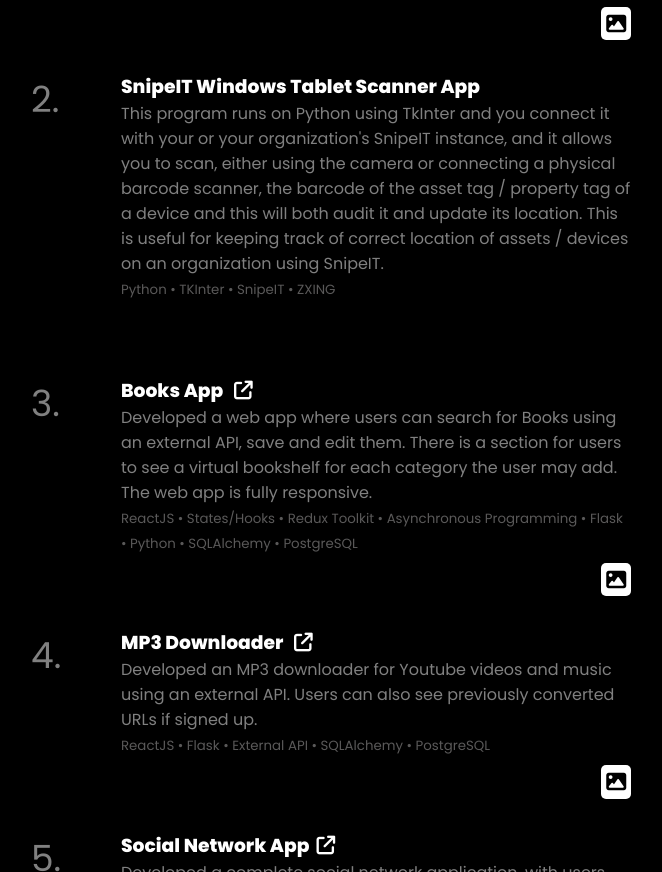
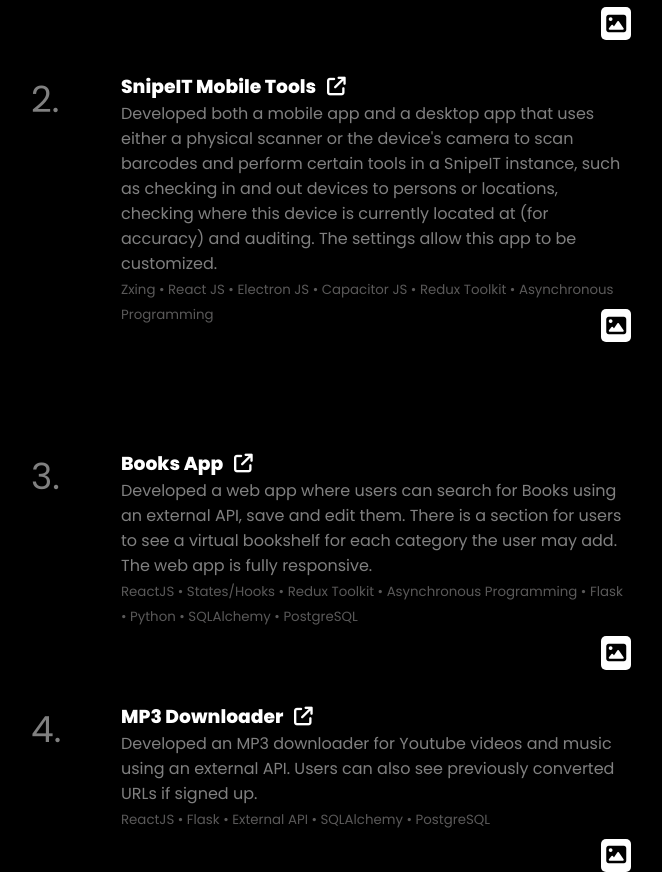
Before and after one commit to gscruz627/portfolio, a plain HTML site: page index.html in a window 1280 px wide. Shown: the part 1070-1942 px from the top of the page, without its empty margins (309-971 px from the left). Drawn offline with Linux system fonts and the light colour scheme.

Commit message:
Modified index.html, added new project

```diff
--- a/index.html
+++ b/index.html
@@ -78,13 +78,19 @@
         <div>
             <small>2.</small>
             <div>
-                <h3>SnipeIT Windows Tablet Scanner App &nbsp;</h3>
-                <p>This program runs on Python using TkInter and you connect it with your or your organization's SnipeIT instance, and it allows
-                    you to scan, either using the camera or connecting a physical barcode scanner, the barcode of the asset tag / property tag
-                    of a device and this will both audit it and update its location.
-                    This is useful for keeping track of correct location of assets / devices on an organization using SnipeIT.
+                <h3>SnipeIT Mobile Tools &nbsp; <a href="https://github.com/gscruz627/SnipeITMobileActions"><i class="fa-solid fa-arrow-up-right-from-square"></i></a></h3>
+                <p>Developed both a mobile app and a desktop app that uses either a physical scanner or the device's camera
+                    to scan barcodes and perform certain tools in a SnipeIT instance, such as checking in and out devices
+                    to persons or locations, checking where this device is currently located at (for accuracy) and auditing.
+                    The settings allow this app to be customized.
                 </p>
-                <small class="lower">Python • TKInter • SnipeIT • ZXING</small>
+                <small class="lower">Zxing • React JS • Electron JS • Capacitor JS • Redux Toolkit • Asynchronous Programming</small>
+                <button class="image-toggle"><i class="fa-solid fa-image" onclick="toggleImage('img-c-2')"></i></button>
+                <div class="img-container" id="img-c-2" style="display:none">
+                    <img src="https://raw.githubusercontent.com/gscruz627/SnipeITMobileActions/refs/heads/master/images/img1.png" width="100%" alt="Displaying the location of a device."/>
+                    <img src="https://raw.githubusercontent.com/gscruz627/SnipeITMobileActions/refs/heads/master/images/img3.png" width="100%" alt="Checking out a device to a location">
+                    <img src="https://raw.githubusercontent.com/gscruz627/SnipeITMobileActions/refs/heads/master/images/img5.jpg" width="100%" alt="The app scanning on mobile.">
+                </div>
             </div>
         </div><br/><br/><br/>
 
```
